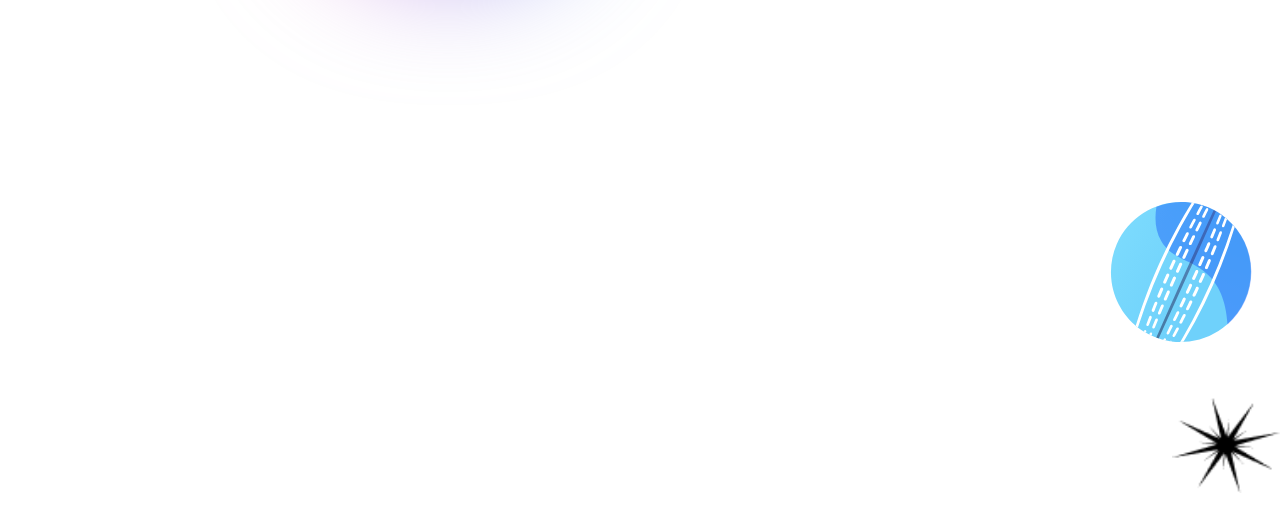
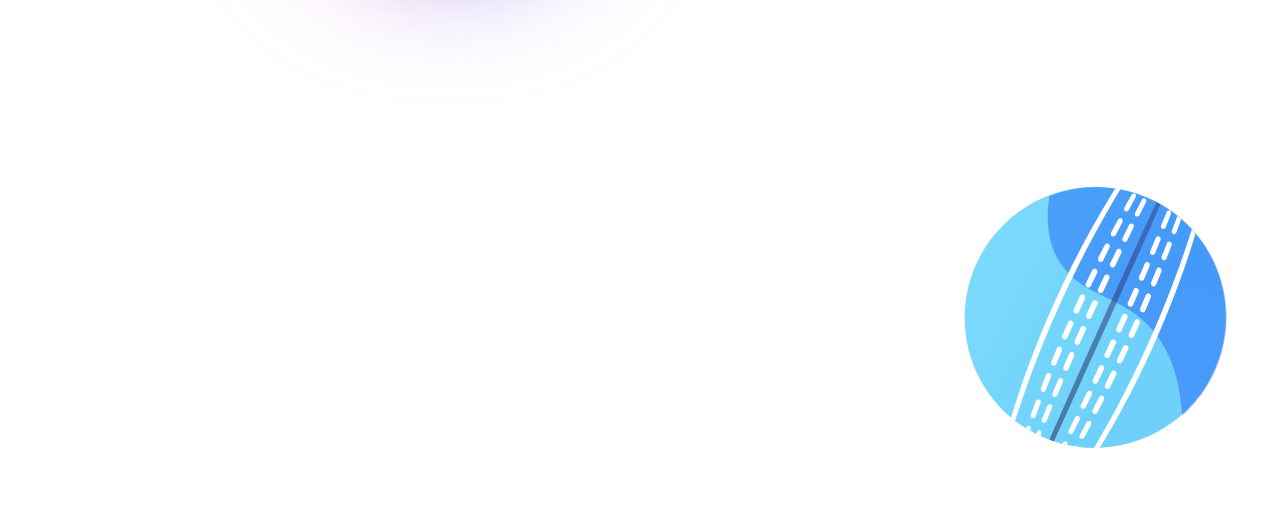
Before and after one commit to Himmu5/Pro11-Club, a React (Vite) app: page / in a window 1280 px wide. Shown: the part 2880-3396 px from the top of the page. Built offline with nearby package versions, Linux system fonts and the light colour scheme.

Commit message:
Minor changes

```diff
--- a/src/Components/Pages/Experience.tsx
+++ b/src/Components/Pages/Experience.tsx
@@ -8,6 +8,7 @@ import ResponsiveExperienceMapper from '../UI-Component/ResponsiveExperienceMapp
 import { useMediaQuery } from '@mui/material'
 import { motion } from 'framer-motion'
 import Fade from 'react-reveal/Fade';
+import Roll from 'react-reveal/Roll';
 
 
 type P = object
@@ -21,7 +22,9 @@ const Experience: FC<P> = () => {
             <div className='sm:flex sm:items-center max-w-7xl mx-auto '>
                 <div className='flex items-center justify-between sm:w-1/2'>
                     <div className='pt-10 w-2/3 '>
-                        <motion.div whileInView={{ opacity: 1, x: md === true ? -80 : -200, y: md === true ? 140 : 70, transition: { duration: 1.5 } }} ><motion.img src={Ball} alt='Ball' className=' absolute sm:flex left-96 -mr-96 h-16 sm:h-20 ' /></motion.div>
+                        <Roll right duration={1200}>
+                        <motion.div whileInView={{  opacity: 1, x: md === true ? -80 : -200, y: md === true ? 140 : 70, transition: { duration: 1.5 } }} ><motion.img src={Ball} alt='Ball' className=' duration-300 absolute sm:flex left-96 -mr-96 h-16 sm:h-20 ' /></motion.div>
+                        </Roll>
                         <img src={Player} alt="Player" className='relative  ' />
                     </div>
                     <div className=' sm:invisible sm:w-0 mt-8 mr-6 '>
--- a/src/Components/Pages/FantasyCricket.tsx
+++ b/src/Components/Pages/FantasyCricket.tsx
@@ -14,9 +14,11 @@ const FantasyCricket: FC<P> = () => {
                 <img src={TwoPhones} alt="TwoPhones" className=' sm:-mt-40  mb-10 sm:mb-0 sm:w-4/6  relative z-20' />
                 <h1 className='text-4xl font-bold text-center sm:text-5xl w-full md:text-9xl absolute z-10 top-56 sm:top-72  '>CRICKET FANTASY</h1>
             </div>
-            <Rotate top left appear>
-                <img src={CutBall} alt="CutBall" className=' h-56 md:full self-end pt-10 ' />
-            </Rotate>
+            {/* <Fade> */}
+                <Rotate top left distance='100px' >
+                    <img src={CutBall} alt="Cut Ball" className=' h-56 sm:h-1/2 self-end pt-5 sm:pt-0' />
+                </Rotate>
+            {/* </Fade> */}
         </div>
     </Fade>
 }
```
